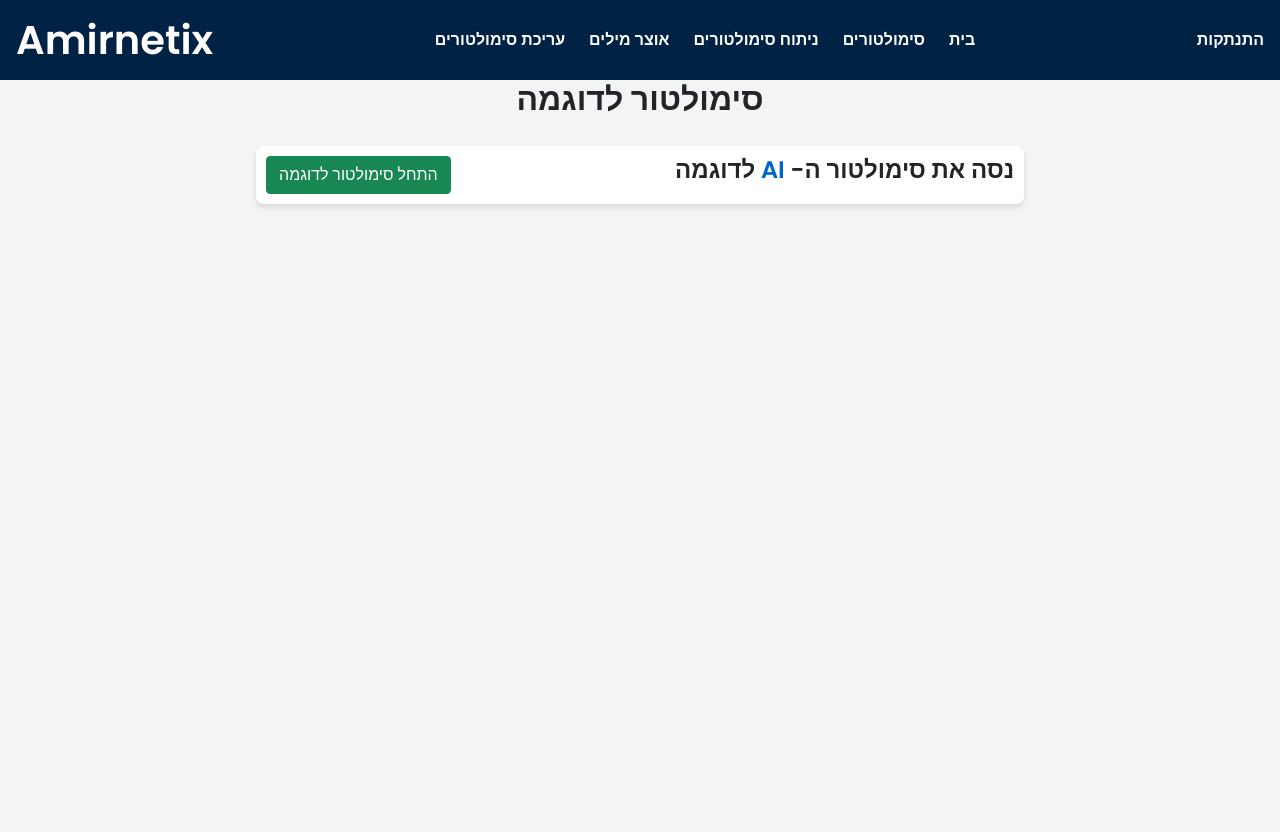
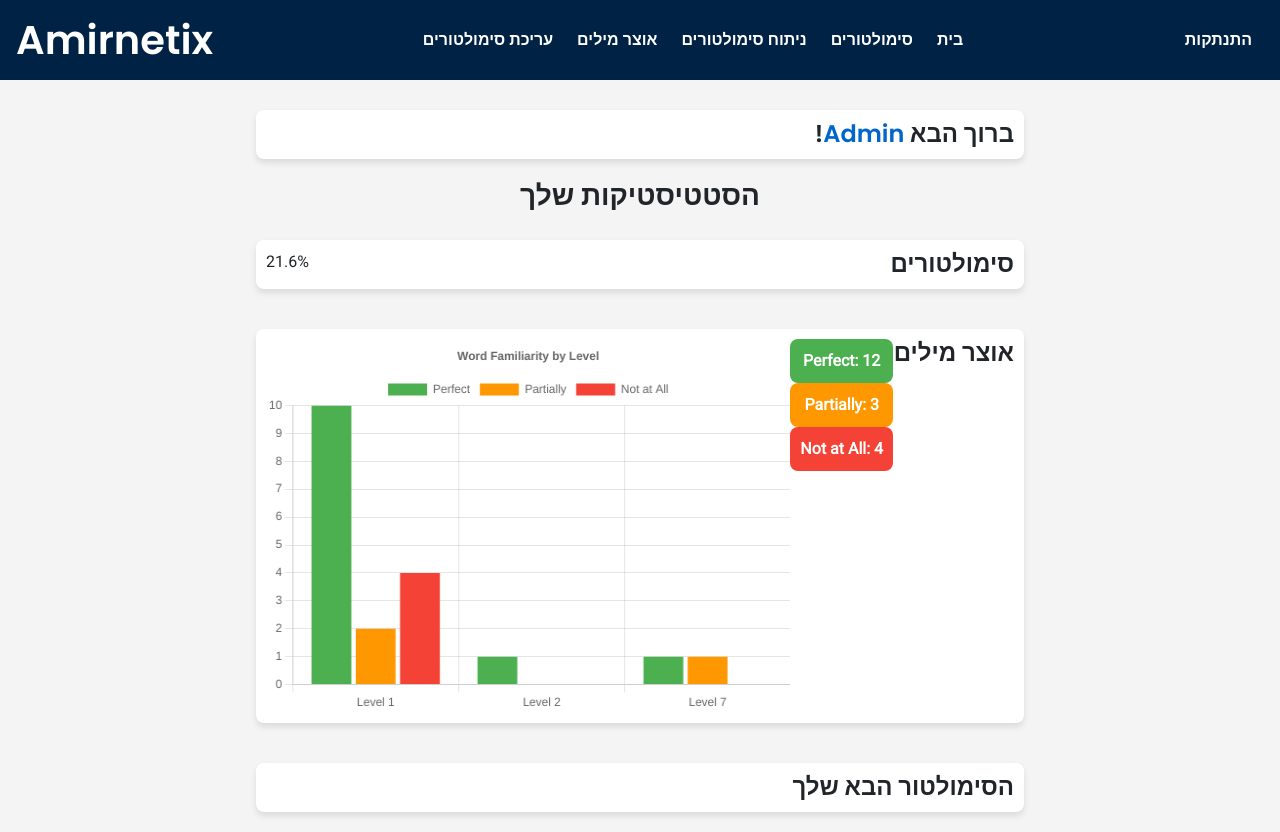
Before and after one commit to ofekrozen/Amirnetix, a Django app: page / in a window 1280 px wide. Before the commit the page ends 209 px from the top, so only its background shows below. Run offline with Django 4.2, Linux system fonts and the light colour scheme; a user stored in the database is signed in; data comes from the database, SQL or seed files in the repository.

Commit message:
prompts + starting responsiveness

```diff
--- a/Analysis/views.py
+++ b/Analysis/views.py
@@ -7,9 +7,10 @@ from Simulator.models import *
 from Auth.models import *
 from Management.models import *
 
+
 # Create your views here.
 def index(request):
-    simulator_attempts = SimulatorAttempt.objects.all()
+    simulator_attempts = SimulatorAttempt.objects.all().order_by('-start_time')
     return render(request, 'Analysis/index.html',{
         "simulator_attempts" : simulator_attempts
     })
--- a/Auth/static/Auth/styles.css
+++ b/Auth/static/Auth/styles.css
@@ -173,14 +173,17 @@ nav ul li {
 }
 
 /* Home Page */
-.sample-simulator-div{
+/* .sample-simulator-div{ */
+.home-page-div{
     display: flex;
     flex-direction: column;
     text-align: center;
     justify-content: center;
     align-items: center;
+    padding-top: 10px;
 }
-.sample-simulator-section {
+/* .sample-simulator-section { */
+.home-page-section{
     display: flex;
     width: 60%;
     justify-content: space-between;
@@ -190,10 +193,30 @@ nav ul li {
     border-radius: 8px;
     box-shadow: 0 4px 6px rgba(0, 0, 0, 0.1);
 }
-.sample-simulator-section h3{
+/* .sample-simulator-section h3{ */
+.home-page-section h3{
     margin: 0;
     font-size: 1.5em;
 }
 .ai-span{
     color: #0066cc;
 }
+
+/* Familiarity total boxes */
+.fam-boxes {
+        display: block;
+        gap: 10px;
+        margin-bottom: 20px;
+        height: 50px;
+}
+.fam-box {
+    flex: 1;
+    padding: 10px;
+    border-radius: 8px;
+    color: white;
+    text-align: center;
+    font-weight: bold;
+}
+.perfect-box { background-color: #4caf50; }
+.partially-box { background-color: #ff9800; }
+.not-box { background-color: #f44336; }
--- a/Auth/templates/Auth/index.html
+++ b/Auth/templates/Auth/index.html
@@ -1,12 +1,94 @@
 {% extends "Auth/layout.html" %}
 {% block body %}
-<div class="sample-simulator-div">
+{% if user.is_authenticated %}
+<div class="home-page-div">
+    <div class="home-page-section">
+        <h3>ברוך הבא <span class="ai-span">{{user.username}}</span>!</h3>
+    </div>
+    <h3>הסטטיסטיקות שלך</h3>
+    <div class="home-page-section">
+        <h3>סימולטורים</h3>
+        <div>{{average_score}}</div>
+    </div>
+    <div class="home-page-section">
+        <h3>אוצר מילים</h3>
+        <div class="fam-boxes">
+            <div class="fam-box perfect-box">Perfect: {{ fam_counts.perfect }}</div>
+            <div class="fam-box partially-box">Partially: {{ fam_counts.partially }}</div>
+            <div class="fam-box not-box">Not at All: {{ fam_counts.not_at_all }}</div>
+        </div>
+        <canvas id="wordStatsChart" style="max-width: 70%; height: 200px;"></canvas>
+
+    </div>
+    <div class="home-page-section">
+        <h3>הסימולטור הבא שלך</h3>
+    </div>
+
+{% else %}
+<div class="home-page-div">
 <h2>סימולטור לדוגמה</h2>
-    <div class="sample-simulator-section">
+    <div class="home-page-section">
         <h3>נסה את סימולטור ה- <span class="ai-span">AI</span> לדוגמה</h3>
         <form method="post" action="{% url 'start_simulator' simulator_id=6 %}"> {% csrf_token %}
             <button class="btn btn-success">התחל סימולטור לדוגמה</button>
         </form>
     </div>
 </div>
+{% endif %}
+
 {% endblock %}
+{% if user.is_authenticated %}
+{% block scripts %}
+<script src="https://cdn.jsdelivr.net/npm/chart.js"></script>
+<script>
+    const levelLabels = {{ level_labels|safe }};
+    const perfectData = {{ perfect_data|safe }};
+    const partiallyData = {{ partially_data|safe }};
+    const notAtAllData = {{ not_at_all_data|safe }};
+
+    const ctx = document.getElementById('wordStatsChart').getContext('2d');
+    const chart = new Chart(ctx, {
+        type: 'bar',
+        data: {
+            labels: levelLabels,
+            datasets: [
+                {
+                    label: 'Perfect',
+                    data: perfectData,
+                    backgroundColor: '#4caf50'
+                },
+                {
+                    label: 'Partially',
+                    data: partiallyData,
+                    backgroundColor: '#ff9800'
+                },
+                {
+                    label: 'Not at All',
+                    data: notAtAllData,
+                    backgroundColor: '#f44336'
+                }
+            ]
+        },
+        options: {
+            responsive: true,
+            plugins: {
+                title: {
+                    display: true,
+                    text: 'Word Familiarity by Level'
+                }
+            },
+            scales: {
+                y: {
+                    beginAtZero: true,
+                    ticks: {
+                        precision: 0
+                    }
+                }
+            }
+        }
+    });
+</script>
+
+
+{% endblock %}
+{% endif %}
--- a/Auth/templates/Auth/layout.html
+++ b/Auth/templates/Auth/layout.html
@@ -16,12 +16,21 @@
     <header>
         <!-- <div class="container"> -->
             <div class="header-container">
+            <nav>
+                <ul>
                 {% if user.is_authenticated %}
-                    <a href="/logout" class="li-a">התנתקות</a>
+                    <li><a href="/logout" class="li-a">התנתקות</a></li>
                 {% else %}
+<<<<<<< Updated upstream
                     <a href="/register" class="btn btn-outline-primary">הרשמה</a>
                     <a href="/login" class="btn btn-outline-secondary">התחברות</a>
+=======
+                    <li><a href="/register" class="li-a">הרשמה</a></li>
+                    <li><a href="/login" class="li-a">התחברות</a></li>
+>>>>>>> Stashed changes
                 {% endif %}
+                </ul>
+            </nav>
             </div>
             <div class="header-container">
             <nav>
@@ -46,7 +55,7 @@
     </header>
     {% block body %}
     {% endblock %}
+    {% block scripts %}
+    {% endblock %}
 </body>
-{% block scripts %}
-{% endblock %}
 </html>
--- a/Auth/views.py
+++ b/Auth/views.py
@@ -3,6 +3,8 @@ from django.contrib.auth import login, authenticate
 from django.contrib.auth.forms import AuthenticationForm
 from .forms import CustomUserCreationForm, CustomLoginForm
 from django.contrib.auth import logout
+from Management.models import Student_Word_Knowledge, Word
+from Simulator.models import SimulatorAttempt
 
 def register(request):
     if request.method == 'POST':
@@ -44,4 +46,63 @@ def logout_view(request):
 # Create your views here.
 
 def index(request):
+    user = request.user
+    if user.is_authenticated:
+        selected_words = Student_Word_Knowledge.objects.filter(student=user).all()
+        fam_counts = {"perfect": 0,"partially": 0,"not_at_all": 0}
+        level_stats = {}
+        for stud_word in selected_words:
+            if not stud_word.word.word_level in (level_stats.keys()):
+                level_stats[stud_word.word.word_level] = {"perfect":0, "partially":0, "not_at_all":0}
+            if stud_word.familiarity == 1:
+                level_stats[stud_word.word.word_level]["perfect"] += 1
+                fam_counts["perfect"] += 1
+            elif stud_word.familiarity == 2:
+                level_stats[stud_word.word.word_level]["partially"] += 1
+                fam_counts["partially"] += 1
+            elif stud_word.familiarity == 3:
+                level_stats[stud_word.word.word_level]["not_at_all"] += 1
+                fam_counts["not_at_all"] += 1
+        for level in level_stats:
+            level_stats[level]["total_in_level"] = Word.objects.filter(word_level=level).count()
+
+        context = {
+            'user': user,
+            'fam_counts': fam_counts,
+            'level_stats': level_stats
+        }
+
+                # Reorganize data for chart.js
+        level_labels = []
+        perfect_data = []
+        partially_data = []
+        not_at_all_data = []
+
+        for level, stats in sorted(level_stats.items()):
+            level_labels.append(f"Level {str(level)}")
+            perfect_data.append(stats["perfect"])
+            partially_data.append(stats["partially"])
+            not_at_all_data.append(stats["not_at_all"])
+
+        context.update({
+            'level_labels': level_labels,
+            'perfect_data': perfect_data,
+            'partially_data': partially_data,
+            'not_at_all_data': not_at_all_data,
+        })
+
+        # Render avarege simulator score
+        average_score = 0
+        ctr = 0
+        for sim_att in SimulatorAttempt.objects.filter(user=user):
+            average_score += sim_att.get_success_rate()
+            ctr += 1
+        if ctr > 0:
+            average_score /= ctr
+            average_score = str(round(average_score, 2)) + "%"
+        else:
+            average_score = "עדיין לא ביצעת סימולטור!"
+        context['average_score'] = average_score
+
+        return render(request, 'Auth/index.html', context)
     return render(request,'Auth/index.html')
--- a/Simulator/models.py
+++ b/Simulator/models.py
@@ -116,7 +116,7 @@ class SimulatorAttempt(models.Model):
         for ans in user_answers:
             if ans.selected_option.is_correct:
                 cnt_correct += 1
-        return round(cnt_correct/question_cnt,2)
+        return round(cnt_correct/question_cnt,2)*100
 
     def get_user_answer(self, question):
         """
```
Also changed, not shown: Amirnetix/prompts.py (+17 -6 lines), Analysis/static/Analysis/styles.css (+32 -0 lines), Analysis/templates/Analysis/index.html (+12 -6 lines), Analysis/templates/Analysis/layout.html (+17 -9 lines), Management/templates/Management/layout.html (+10 -1 lines), Simulator/templates/Simulator/layout.html (+10 -1 lines).
